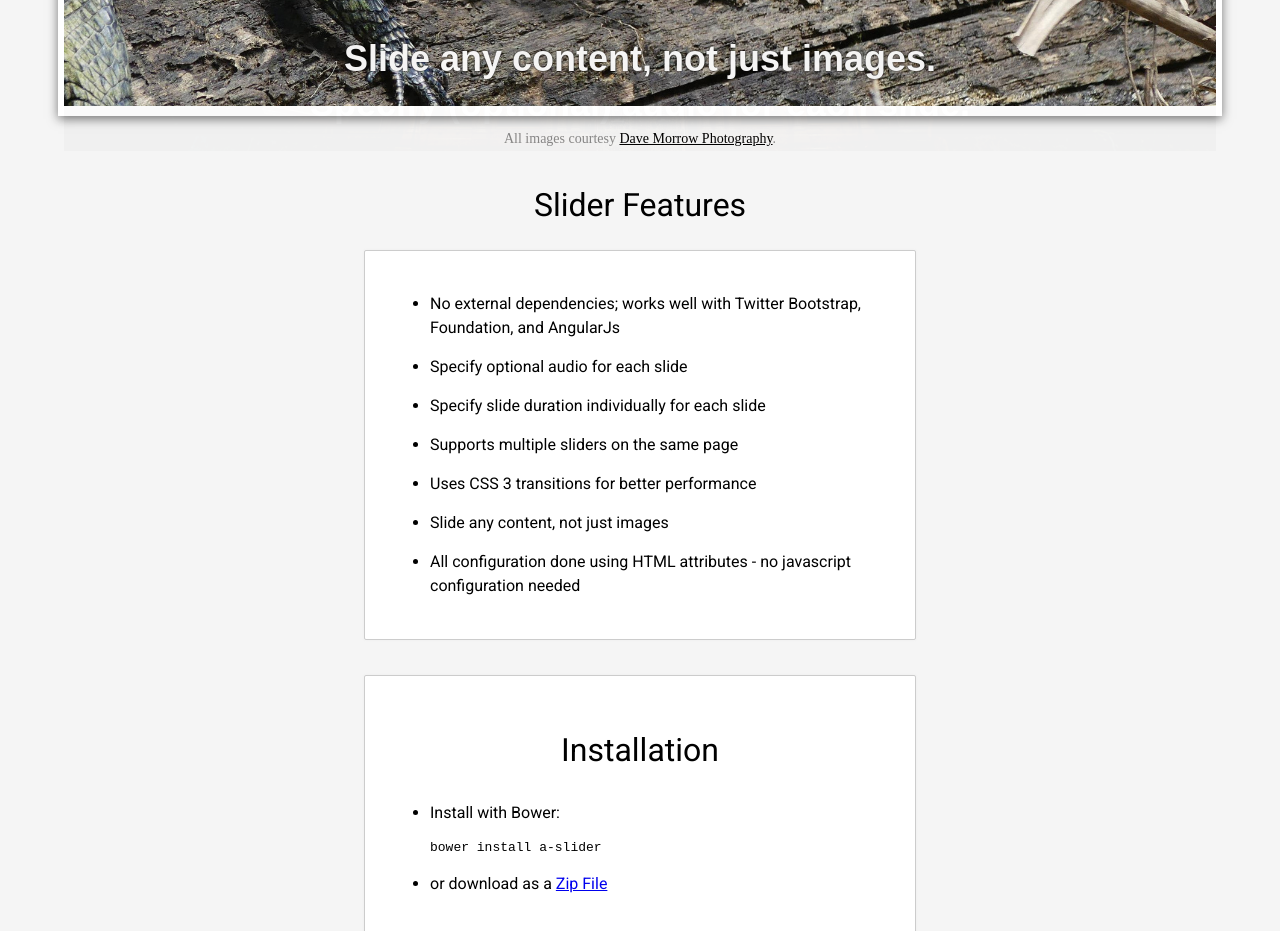
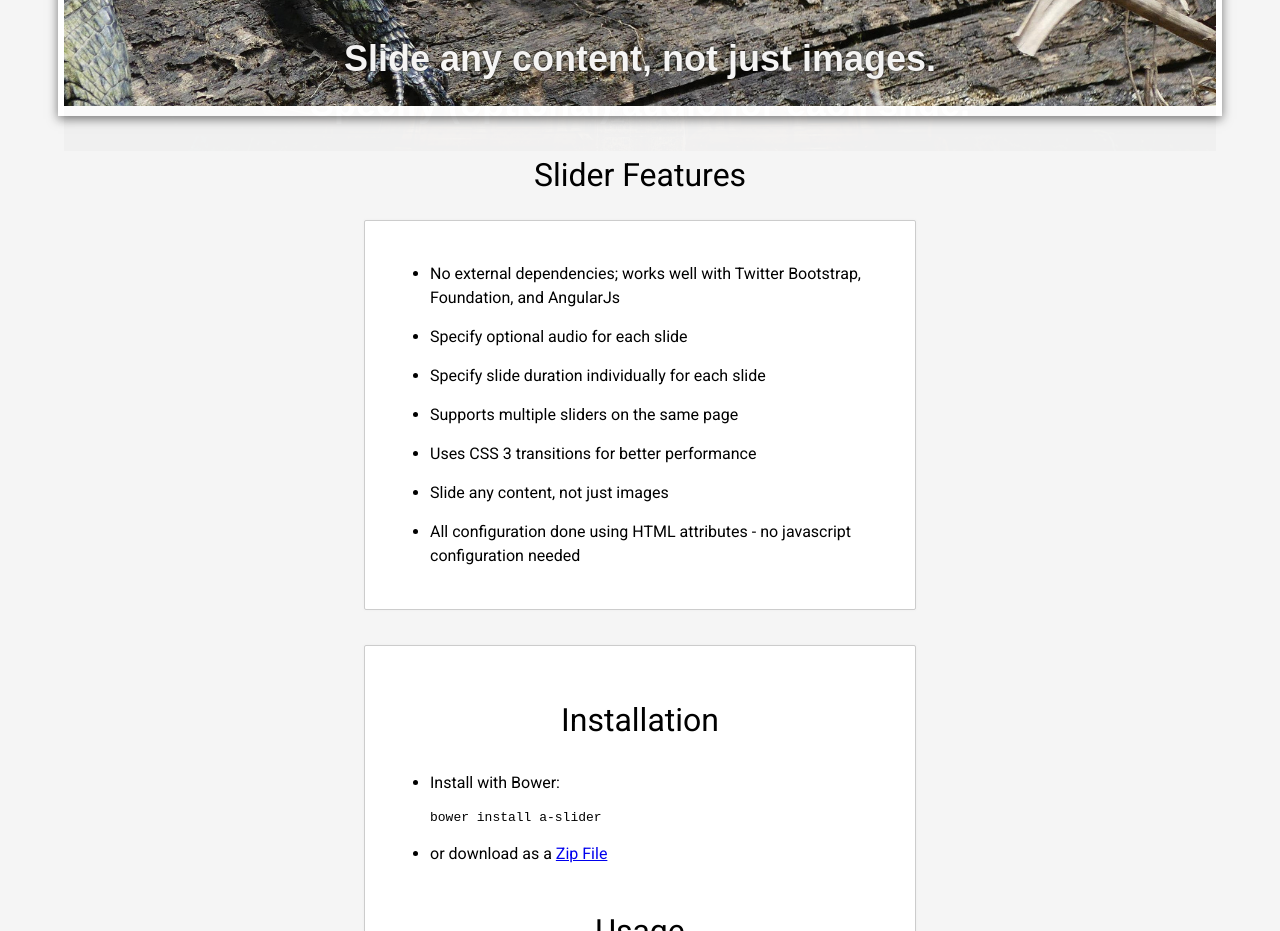
Before and after one commit to varunnaik/A-Slider, a plain HTML site: page index.html in a window 1280 px wide. Shown: the part 960-1891 px from the top of the page. Drawn offline with nearby package versions, Linux system fonts and the light colour scheme.

Commit message:
Update attribution.

```diff
--- a/index.html
+++ b/index.html
@@ -149,7 +149,7 @@
             <div class="text">All configuration in HTML, no Javascript necessary.</div>
         </div>
     </div>
-    <p class="credits container">All images courtesy <a href="http://www.davemorrowphotography.com/">Dave Morrow Photography</a>.</p>
+
     <h2>Slider Features</h2>
     <div class="box">
     <ul>
```
